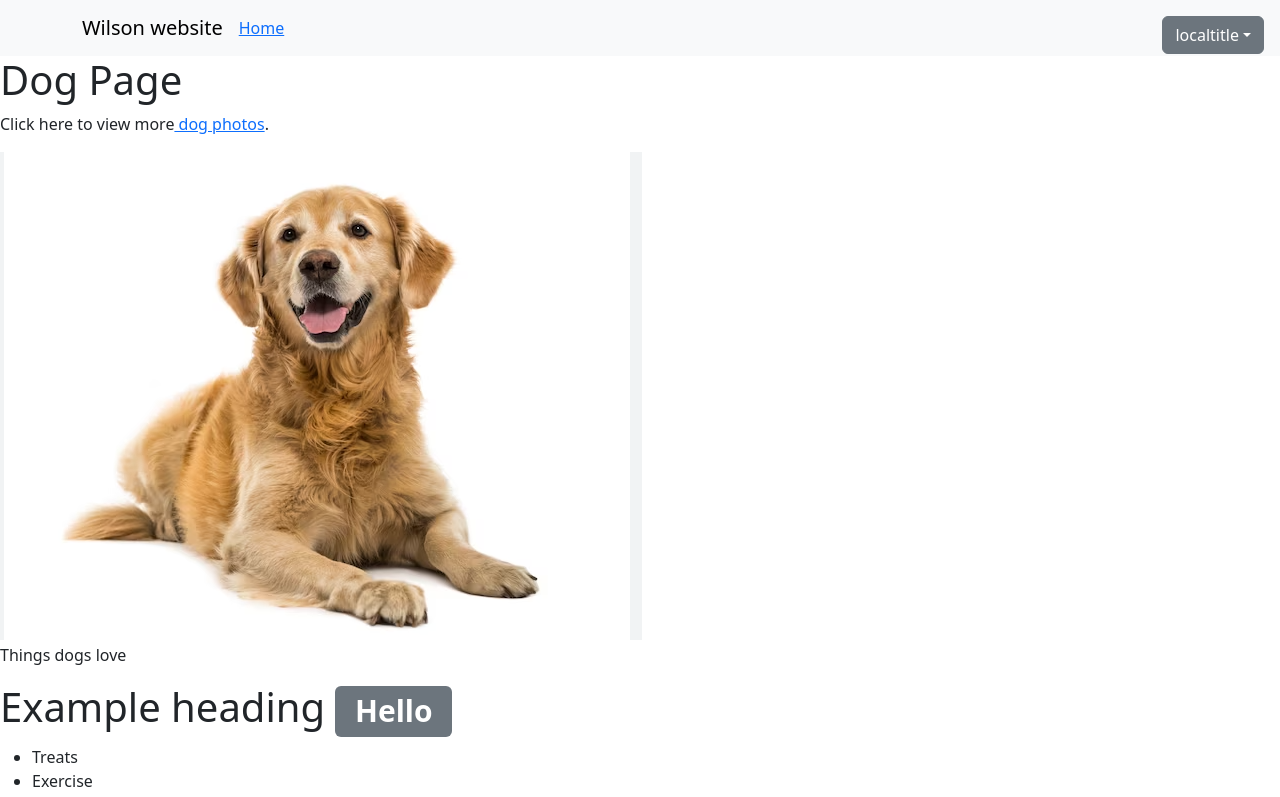
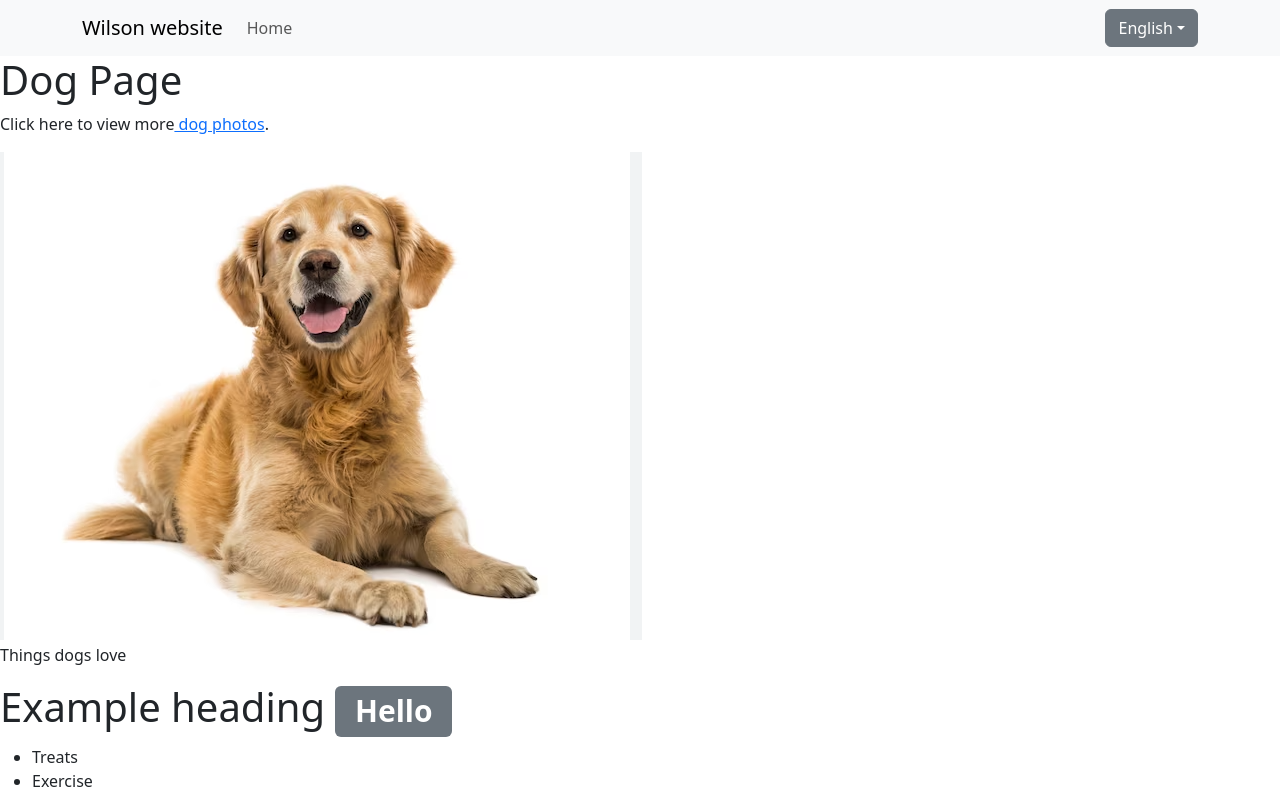
Before and after one commit to WilsonLaw23/react-demo, a React (Create React App) app: page /home in a window 1280 px wide. Shown: the top 797 px of the page. Built offline with nearby package versions, Linux system fonts and the light colour scheme.

Commit message:
navbar and translation framework working

```diff
--- a/src/App.js
+++ b/src/App.js
@@ -10,7 +10,7 @@ function App() {
   <Navbar />
     <div className='cotainer'>
       <Routes>
-        <Route path='Home' element={<Home />} />
+        <Route path='home' element={<Home />} />
       </Routes>
 
     </div>
--- /dev/null
+++ b/src/components/IntlProviderWrapper.js
@@ -0,0 +1,22 @@
+import React, { useContext } from 'react';
+import '../App.css';
+import 'bootstrap/dist/css/bootstrap.min.css'
+import { IntlProvider } from 'react-intl';
+import { LocalContext } from './LocalContextProvider';
+import messages_en_us from '../translations/en-US.json';
+import messages_zh_hk from '../translations/zh-hk.json';
+
+export default function IntlProviderWrapper({children}) {
+    const { locale } = useContext(LocalContext);
+    let lang;
+    if (locale.toLocaleLowerCase() === 'en-us') {
+      lang = messages_en_us;
+    } else {
+      lang = messages_zh_hk;
+    }
+
+    return (<IntlProvider messages={lang} locale={locale}>
+        {children}
+            </IntlProvider>
+  );
+}
--- a/src/components/LanguageDropdown.js
+++ b/src/components/LanguageDropdown.js
@@ -1,6 +1,6 @@
 import React, { useContext } from 'react';
 import 'bootstrap/js/dist/dropdown';
-import { LocalContext } from './wrapper';
+import { LocalContext } from './LocalContextProvider';
 import { FormattedMessage } from 'react-intl'
 
 const LanguageDropdown = ({ title }) => {
--- a/src/components/Navbar.js
+++ b/src/components/Navbar.js
@@ -9,32 +9,22 @@ function bar() {
 
     <Navbar expand="lg" className="bg-body-tertiary">
       <Container>
-        <Navbar.Brand to="#brand">Wilson website</Navbar.Brand>
+        <Navbar.Brand to="brand">Wilson website</Navbar.Brand>
         <Navbar.Toggle aria-controls="basic-navbar-nav" />
+        <Navbar.Collapse id="navbarScroll">
 
-        <Navbar.Collapse id="basic-navbar-nav">
-          <Nav className="me-auto">
-            <Link to="#home">Home</Link>
-
-            <Nav className="position-absolute top-0 end-0 mt-3 me-3 ">
+        <Nav
+            className="me-auto my-2 my-lg-0"
+            style={{ maxHeight: '100px' }}
+            navbarScroll
+        >
+            <Nav.Link href="home">Home</Nav.Link>
+            </Nav>
             <LanguageDropdown />
-            </Nav>
-            </Nav>
         </Navbar.Collapse>
       </Container>
     </Navbar>
   );
 }
 
-function CustomLink({ to, children, ...props }){
-  const path =window.location.pathname
-  return (
-    <li className= {path === to ? "active": ""}>
-      <Link to = {to} { ...props }>
-        {children}
-      </Link>
-      </li>
-  )
-}
-
 export default bar;
--- a/src/index.js
+++ b/src/index.js
@@ -3,9 +3,9 @@ import ReactDOM from 'react-dom/client';
 import './index.css';
 import App from './App';
 import reportWebVitals from './reportWebVitals';
-import Wrapper from './components/wrapper';
+import Wrapper from './components/LocalContextProvider';
 import { BrowserRouter } from 'react-router-dom';
-import { IntlProvider } from 'react-intl';
+import IntlProviderWrapper from './components/IntlProviderWrapper';
 
 const root = ReactDOM.createRoot(document.getElementById('root'));
 
@@ -13,9 +13,9 @@ root.render(
   <React.StrictMode>
     <BrowserRouter>
     <Wrapper>
-    <IntlProvider>
+    <IntlProviderWrapper>
       <App />
-      </IntlProvider>
+      </IntlProviderWrapper>
       </Wrapper>
       </BrowserRouter>
   </React.StrictMode>
--- a/src/pages/Home.js
+++ b/src/pages/Home.js
@@ -4,22 +4,12 @@ import 'bootstrap/dist/css/bootstrap.min.css';
 import dogimage from '../media/Dog-image.png';
 import ButtonWithCount from '../components/ButtonWithCount';
 import Badge from 'react-bootstrap/Badge';
-import { FormattedMessage, IntlProvider } from 'react-intl';
-import { LocalContext } from '../components/wrapper';
-import messages_en_us from '../translations/en-US.json';
-import messages_zh_hk from '../translations/zh-hk.json';
+import { FormattedMessage } from 'react-intl';
 
 export default function Home() {
-  const title = 'Dog Page';
-  const { locale } = useContext(LocalContext);
-  let lang;
-  if (locale.toLocaleLowerCase() === 'en-us') {
-    lang = messages_en_us;
-  } else {
-    lang = messages_zh_hk;
-  }
+  const title = 'Dog Page'
 
-  return (<IntlProvider messages={lang} locale={locale}>
+  return (
 
       <div className="Home">
         <h1>
@@ -63,6 +53,5 @@ export default function Home() {
         </ol>
         <ButtonWithCount title={title} />
       </div>
-    </IntlProvider>
   );
 }
--- a/src/translations/en.json
+++ b/src/translations/en.json
@@ -1,4 +1,5 @@
 {
+  "localtitle": "English",
   "title" : "Dog Page",
   "dlove" : "Things dogs love",
   "dhate" : "Things dogs hate",
```
Also changed, not shown: src/components/LocalContextProvider.js (renamed from src/components/wrapper.js), src/pages/Brand.js (deleted).
